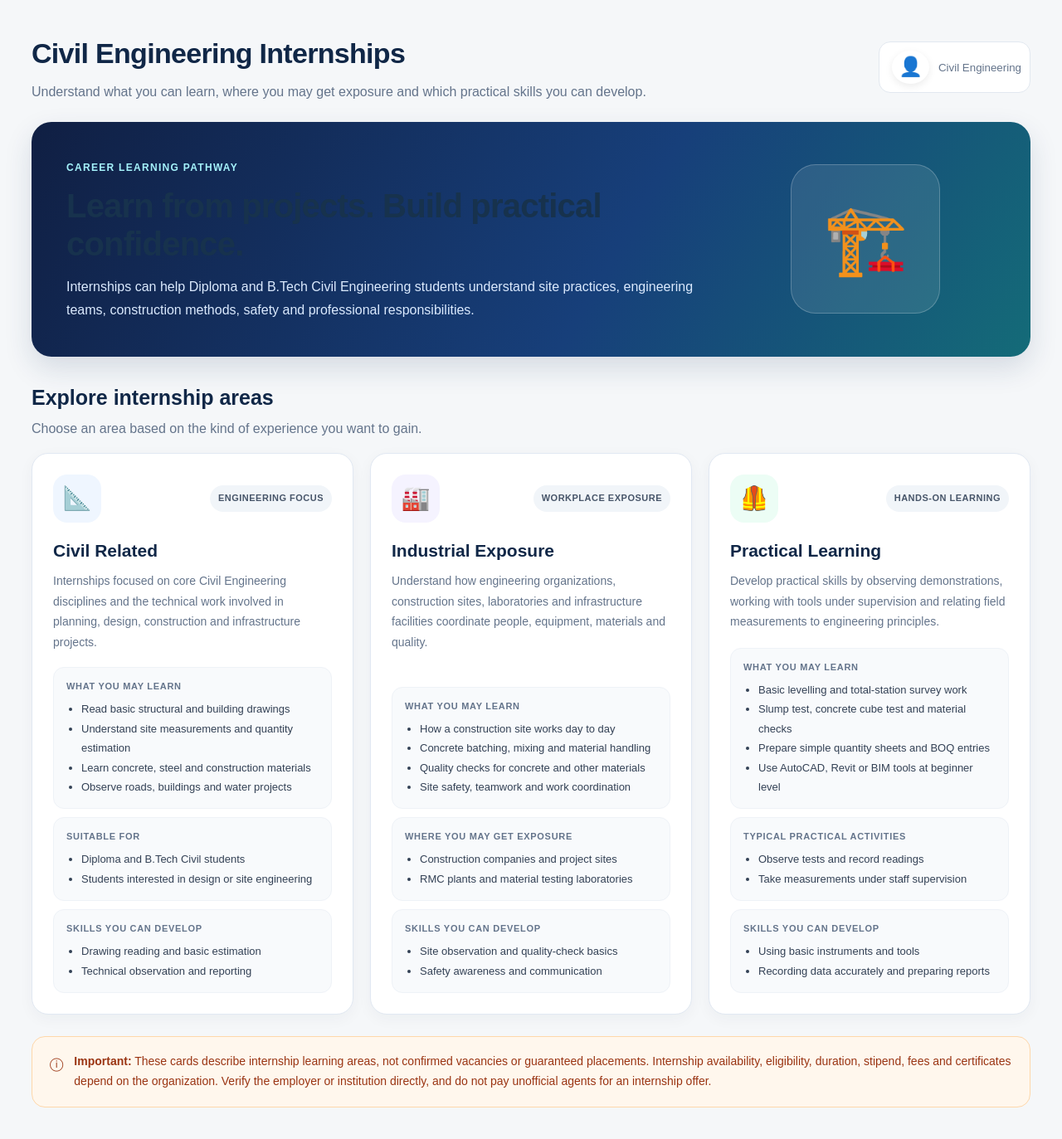
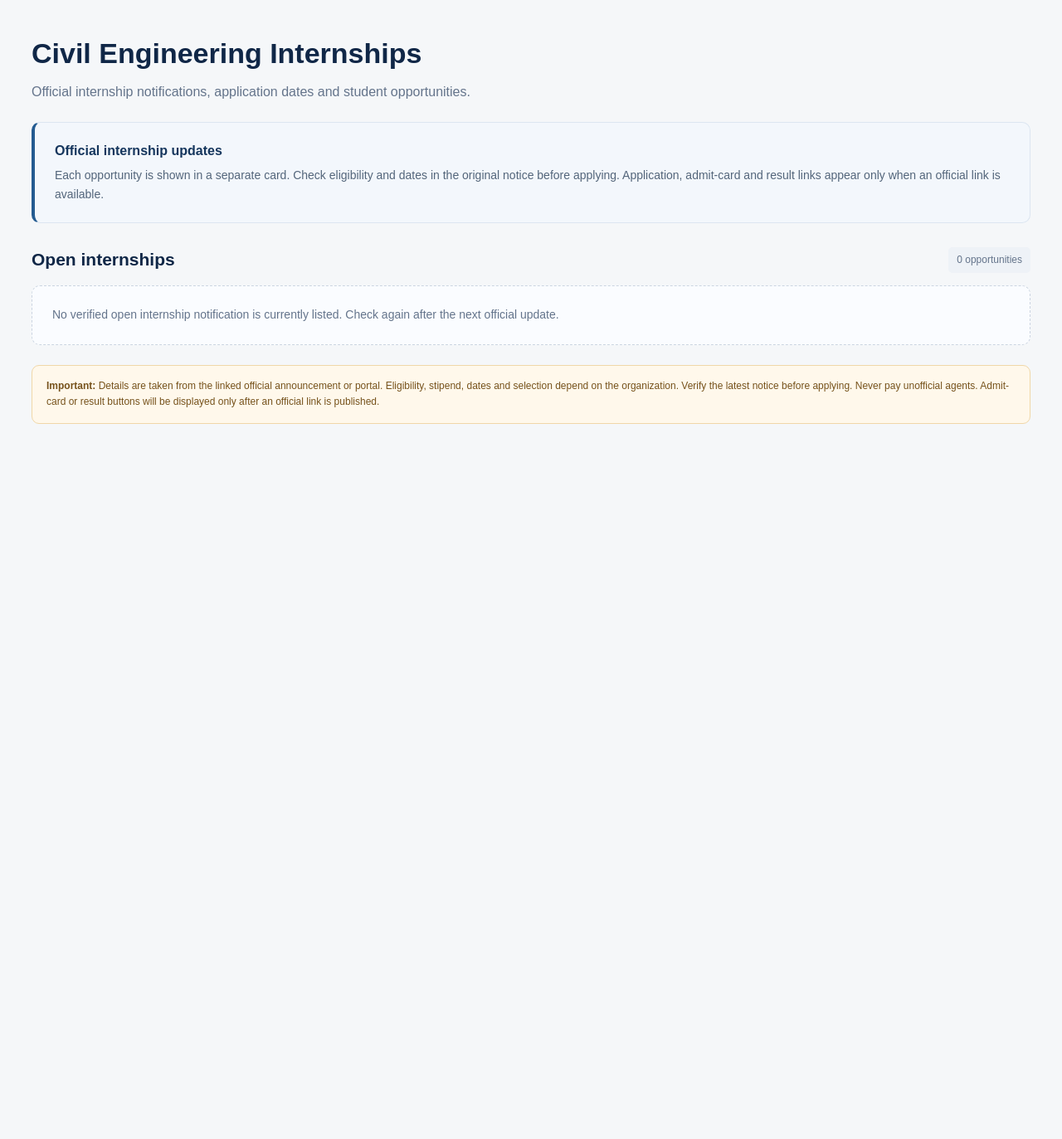
Before and after one commit to projectsairamcivilcareer-cloud/CIVILCAREER, a Flask app: template templates/internships.html in a window 1280 px wide. Shown: the whole page at 83% size. After the commit the page ends 511 px from the top, so only its background shows below. Run offline with Flask 3, Linux system fonts and the light colour scheme; the template is opened without the code that fills it, so the values that code supplies are empty; some libraries are stand-ins or nearby versions.

Commit message:
Replace learning pathway cards with official internship notification cards

```diff
--- a/templates/internships.html
+++ b/templates/internships.html
@@ -3,91 +3,77 @@
 <head>
 <meta charset="UTF-8">
 <meta name="viewport" content="width=device-width, initial-scale=1.0">
-<title>Internships | Civil Career</title>
-<meta name="description" content="Explore Civil Engineering internship pathways in civil-related work, industrial exposure and practical learning.">
+<title>Official Civil Engineering Internships | Civil Career</title>
+<meta name="description" content="Official internship notifications for Civil Engineering students, with eligibility, deadlines and direct application links.">
 <link rel="stylesheet" href="{{ url_for('static', filename='css/dashboard.css') }}?v=20260928jobspro">
 <style>
 .dashboard-main{margin:0!important;padding:clamp(16px,3vw,38px)!important;width:100%!important;max-width:none!important;min-width:0;overflow-x:hidden}
-.internship-page{width:100%;max-width:1500px;margin:0 auto;color:#172b4d}
-.internship-page *{box-sizing:border-box}
-.internship-top{display:flex;justify-content:space-between;align-items:center;gap:18px;margin:0 0 24px}
-.internship-top h1{font-size:clamp(25px,3vw,34px);letter-spacing:-.7px;margin:0 0 7px;color:#102747}
-.internship-top p{color:#64748b;line-height:1.6;margin:0}
-.internship-student{display:flex;align-items:center;gap:11px;background:#fff;border:1px solid #e2e8f0;border-radius:14px;padding:10px 15px;white-space:nowrap}
-.internship-student .student-avatar{width:40px;height:40px}
-.internship-student small{display:block;color:#64748b;margin-top:3px}
-.internship-hero{position:relative;overflow:hidden;display:grid;grid-template-columns:minmax(0,1.5fr) minmax(180px,.6fr);gap:24px;align-items:center;padding:clamp(24px,4vw,42px);border-radius:24px;background:linear-gradient(120deg,#101f43 0%,#173f7a 58%,#146b78 100%);color:#fff;box-shadow:0 14px 34px rgba(18,49,93,.14);margin-bottom:26px}
-.internship-kicker{display:inline-flex;align-items:center;gap:8px;font-size:12px;font-weight:800;letter-spacing:1.3px;text-transform:uppercase;color:#a5f3fc;margin-bottom:13px}
-.internship-hero h2{font-size:clamp(26px,3.5vw,40px);line-height:1.16;letter-spacing:-.8px;margin:0 0 14px}
-.internship-hero p{font-size:16px;line-height:1.75;color:#dbeafe;margin:0;max-width:760px}
-.internship-art{justify-self:center;display:grid;place-items:center;width:clamp(120px,15vw,180px);aspect-ratio:1;border:1px solid rgba(255,255,255,.22);border-radius:30px;background:rgba(255,255,255,.1);font-size:clamp(58px,7vw,82px)}
-.internship-section-head{margin:30px 0 16px}
-.internship-section-head h2{font-size:clamp(20px,2.5vw,25px);color:#102747;margin:0 0 6px}
-.internship-section-head p{color:#64748b;line-height:1.6;margin:0}
-.internship-grid{display:grid;grid-template-columns:repeat(3,minmax(0,1fr));gap:20px}
-.internship-card{display:flex;flex-direction:column;min-width:0;padding:25px;border:1px solid #e1e8f2;border-radius:20px;background:#fff;box-shadow:0 5px 18px rgba(15,35,68,.045)}
-.internship-card-top{display:flex;align-items:center;justify-content:space-between;gap:12px;margin-bottom:20px}
-.internship-icon{display:grid;place-items:center;width:58px;height:58px;border-radius:17px;font-size:28px;background:#eff6ff}
-.internship-card:nth-child(2) .internship-icon{background:#f5f3ff}
-.internship-card:nth-child(3) .internship-icon{background:#ecfdf5}
-.internship-tag{font-size:11px;font-weight:800;letter-spacing:.5px;text-transform:uppercase;padding:7px 10px;border-radius:30px;background:#f1f5f9;color:#475569}
-.internship-card h3{font-size:21px;line-height:1.35;color:#102747;margin:0 0 10px}
-.internship-card>p{font-size:14px;line-height:1.75;color:#64748b;margin:0 0 18px}
-.internship-points{padding:14px 15px;border-radius:13px;background:#f8fafc;border:1px solid #eef2f7;margin-top:auto}
-.internship-points strong{display:block;font-size:11px;text-transform:uppercase;letter-spacing:.7px;color:#64748b;margin-bottom:7px}
-.internship-points ul{padding-left:18px;margin:0;color:#334155;font-size:13px;line-height:1.8}
-.internship-extra{margin-top:10px}
-.internship-card{gap:0}
-.internship-note{display:flex;align-items:flex-start;gap:13px;padding:18px 21px;border:1px solid #fed7aa;border-radius:16px;background:#fff7ed;color:#9a3412;line-height:1.7;margin-top:26px}
-.internship-note p{margin:0;font-size:14px}
-@media(max-width:1000px){.internship-grid{grid-template-columns:repeat(2,minmax(0,1fr))}.internship-hero{grid-template-columns:minmax(0,1fr) 130px}}
-@media(max-width:680px){.dashboard-main{padding:16px!important}.internship-top{align-items:flex-start;flex-direction:column}.internship-student{white-space:normal}.internship-hero{grid-template-columns:1fr;padding:24px;border-radius:18px}.internship-art{display:none}.internship-grid{grid-template-columns:1fr}.internship-card{padding:21px}}
-@media(prefers-reduced-motion:reduce){*{scroll-behavior:auto!important}}
+.internship-page{max-width:1450px;margin:auto;color:#172b4d}.internship-page *{box-sizing:border-box}
+.internship-head{display:flex;justify-content:space-between;align-items:center;gap:18px;margin-bottom:24px}
+.internship-head h1{font-size:clamp(25px,3vw,34px);margin:0 0 7px;color:#102747}.internship-head p{margin:0;color:#64748b;line-height:1.6}
+.internship-intro{padding:22px 24px;background:#f3f7fc;border:1px solid #dce6f1;border-left:4px solid #245b91;border-radius:10px;margin-bottom:24px}
+.internship-intro strong{display:block;color:#15365d;margin-bottom:5px}.internship-intro p{margin:0;color:#53657a;line-height:1.65;font-size:14px}
+.internship-section-title{display:flex;align-items:center;justify-content:space-between;gap:12px;margin:28px 0 14px}
+.internship-section-title h2{font-size:21px;margin:0;color:#102747}.internship-count{font-size:12px;color:#64748b;background:#eef2f7;padding:6px 10px;border-radius:5px}
+.internship-list{display:grid;grid-template-columns:repeat(2,minmax(0,1fr));gap:17px}
+.internship-card{background:#fff;border:1px solid #dce4ee;border-radius:12px;padding:21px;min-width:0;box-shadow:0 3px 12px rgba(15,35,68,.035)}
+.internship-card-head{display:flex;align-items:flex-start;justify-content:space-between;gap:12px;margin-bottom:12px}
+.internship-org{font-size:12px;font-weight:700;color:#52657b;letter-spacing:.25px;margin-bottom:6px}
+.internship-card h3{font-size:18px;line-height:1.4;color:#102747;margin:0}
+.internship-status{flex-shrink:0;font-size:11px;font-weight:800;letter-spacing:.4px;padding:6px 9px;border-radius:5px;background:#f1f5f9;color:#475569}
+.status-open{background:#e8f5ed;color:#17643a}.status-closed{background:#fceeee;color:#9b3030}.status-upcoming{background:#fff4df;color:#8a5a08}
+.internship-summary{font-size:13px;line-height:1.65;color:#53657a;margin:0 0 15px}
+.internship-facts{display:grid;grid-template-columns:repeat(2,minmax(0,1fr));gap:10px;margin:0 0 14px}
+.internship-fact{background:#f7f9fc;padding:10px 11px;border-radius:7px;min-width:0}
+.internship-fact dt{font-size:10px;text-transform:uppercase;letter-spacing:.5px;color:#718096;font-weight:800;margin-bottom:4px}
+.internship-fact dd{font-size:12px;color:#253b57;margin:0;line-height:1.5;overflow-wrap:anywhere}
+.internship-actions{display:flex;flex-wrap:wrap;gap:8px;padding-top:13px;border-top:1px solid #edf1f5}
+.internship-actions a{display:inline-flex;align-items:center;justify-content:center;text-decoration:none;font-size:12px;font-weight:700;padding:9px 12px;border-radius:6px;border:1px solid #cbd7e5;color:#23466d;background:#fff}
+.internship-actions a.primary{background:#174b7d;border-color:#174b7d;color:#fff}
+.internship-source{font-size:11px;color:#718096;margin-top:12px}
+.internship-source a{color:#315f8c;text-decoration:underline}
+.internship-empty{padding:24px;border:1px dashed #cbd5e1;border-radius:10px;color:#64748b;background:#fafcff;font-size:14px}
+.internship-disclaimer{margin-top:24px;padding:15px 17px;background:#fff8eb;border:1px solid #f0d7a8;border-radius:9px;color:#76521b;font-size:12px;line-height:1.65}
+@media(max-width:850px){.internship-list{grid-template-columns:1fr}}
+@media(max-width:600px){.dashboard-main{padding:15px!important}.internship-head{align-items:flex-start;flex-direction:column}.internship-card{padding:17px}.internship-facts{grid-template-columns:1fr 1fr}.internship-actions a{flex:1 1 42%}}
 </style>
 </head>
 <body>
-<main class="dashboard-main">
-<div class="internship-page">
-<header class="internship-top">
-<div><h1>Civil Engineering Internships</h1><p>Understand what you can learn, where you may get exposure and which practical skills you can develop.</p></div>
-<div class="internship-student"><div class="student-avatar">👤</div><div><strong>{{ student_name }}</strong><small>Civil Engineering</small></div></div>
-</header>
-<section class="internship-hero" aria-labelledby="internship-hero-title">
-<div><span class="internship-kicker">Career learning pathway</span><h2 id="internship-hero-title">Learn from projects. Build practical confidence.</h2><p>Internships can help Diploma and B.Tech Civil Engineering students understand site practices, engineering teams, construction methods, safety and professional responsibilities.</p></div>
-<div class="internship-art" aria-hidden="true">🏗️</div>
+<main class="dashboard-main"><div class="internship-page">
+<header class="internship-head"><div><h1>Civil Engineering Internships</h1><p>Official internship notifications, application dates and student opportunities.</p></div></header>
+<section class="internship-intro"><strong>Official internship updates</strong><p>Each opportunity is shown in a separate card. Check eligibility and dates in the original notice before applying. Application, admit-card and result links appear only when an official link is available.</p></section>
+{% set open_notices = notices|selectattr('status','equalto','OPEN')|list %}
+{% set upcoming_notices = notices|selectattr('status','equalto','UPCOMING')|list %}
+{% set closed_notices = notices|selectattr('status','equalto','CLOSED')|list %}
+<section>
+<div class="internship-section-title"><h2>Open internships</h2><span class="internship-count">{{ open_notices|length }} opportunities</span></div>
+{% if open_notices %}<div class="internship-list">
+{% for item in open_notices %}
+<article class="internship-card">
+<div class="internship-card-head"><div><div class="internship-org">{{ item.organization }}</div><h3>{{ item.title }}</h3></div><span class="internship-status status-open">OPEN</span></div>
+<p class="internship-summary">{{ item.summary }}</p>
+<dl class="internship-facts">
+<div class="internship-fact"><dt>Eligible discipline</dt><dd>{{ item.discipline or 'See official notice' }}</dd></div>
+<div class="internship-fact"><dt>Qualification</dt><dd>{{ item.qualification or 'See official notice' }}</dd></div>
+<div class="internship-fact"><dt>Location</dt><dd>{{ item.location or 'See official notice' }}</dd></div>
+<div class="internship-fact"><dt>Duration</dt><dd>{{ item.duration or 'See official notice' }}</dd></div>
+<div class="internship-fact"><dt>Stipend</dt><dd>{{ item.stipend or 'Not announced' }}</dd></div>
+<div class="internship-fact"><dt>Last date</dt><dd>{{ item.last_date|date_dmy if item.last_date else 'Not announced' }}</dd></div>
+</dl>
+<div class="internship-actions">
+{% if item.notification_url %}<a href="{{ item.notification_url }}" target="_blank" rel="noopener">Official Notification</a>{% endif %}
+{% if item.apply_url %}<a class="primary" href="{{ item.apply_url }}" target="_blank" rel="noopener">Apply Now</a>{% endif %}
+{% if item.admit_card_url %}<a href="{{ item.admit_card_url }}" target="_blank" rel="noopener">Admit Card / Hall Ticket</a>{% endif %}
+{% if item.result_url %}<a href="{{ item.result_url }}" target="_blank" rel="noopener">Result</a>{% endif %}
+{% if item.updates_url %}<a href="{{ item.updates_url }}" target="_blank" rel="noopener">Official Updates</a>{% endif %}
+</div><div class="internship-source">Source: <a href="{{ item.source_url }}" target="_blank" rel="noopener">{{ item.source_name or 'Official website' }}</a></div>
+</article>{% endfor %}</div>{% else %}<div class="internship-empty">No verified open internship notification is currently listed. Check again after the next official update.</div>{% endif %}
 </section>
-<section aria-labelledby="internship-path-title">
-<div class="internship-section-head"><h2 id="internship-path-title">Explore internship areas</h2><p>Choose an area based on the kind of experience you want to gain.</p></div>
-<div class="internship-grid">
-<article class="internship-card">
-<div class="internship-card-top"><span class="internship-icon" aria-hidden="true">📐</span><span class="internship-tag">Engineering focus</span></div>
-<h3>Civil Related</h3>
-<p>Internships focused on core Civil Engineering disciplines and the technical work involved in planning, design, construction and infrastructure projects.</p>
-<div class="internship-points"><strong>What you may learn</strong><ul><li>Read basic structural and building drawings</li><li>Understand site measurements and quantity estimation</li><li>Learn concrete, steel and construction materials</li><li>Observe roads, buildings and water projects</li></ul></div>
-<div class="internship-points internship-extra"><strong>Suitable for</strong><ul><li>Diploma and B.Tech Civil students</li><li>Students interested in design or site engineering</li></ul></div>
-<div class="internship-points internship-extra"><strong>Skills you can develop</strong><ul><li>Drawing reading and basic estimation</li><li>Technical observation and reporting</li></ul></div>
-</article>
-<article class="internship-card">
-<div class="internship-card-top"><span class="internship-icon" aria-hidden="true">🏭</span><span class="internship-tag">Workplace exposure</span></div>
-<h3>Industrial Exposure</h3>
-<p>Understand how engineering organizations, construction sites, laboratories and infrastructure facilities coordinate people, equipment, materials and quality.</p>
-<div class="internship-points"><strong>What you may learn</strong><ul><li>How a construction site works day to day</li><li>Concrete batching, mixing and material handling</li><li>Quality checks for concrete and other materials</li><li>Site safety, teamwork and work coordination</li></ul></div>
-<div class="internship-points internship-extra"><strong>Where you may get exposure</strong><ul><li>Construction companies and project sites</li><li>RMC plants and material testing laboratories</li></ul></div>
-<div class="internship-points internship-extra"><strong>Skills you can develop</strong><ul><li>Site observation and quality-check basics</li><li>Safety awareness and communication</li></ul></div>
-</article>
-<article class="internship-card">
-<div class="internship-card-top"><span class="internship-icon" aria-hidden="true">🦺</span><span class="internship-tag">Hands-on learning</span></div>
-<h3>Practical Learning</h3>
-<p>Develop practical skills by observing demonstrations, working with tools under supervision and relating field measurements to engineering principles.</p>
-<div class="internship-points"><strong>What you may learn</strong><ul><li>Basic levelling and total-station survey work</li><li>Slump test, concrete cube test and material checks</li><li>Prepare simple quantity sheets and BOQ entries</li><li>Use AutoCAD, Revit or BIM tools at beginner level</li></ul></div>
-<div class="internship-points internship-extra"><strong>Typical practical activities</strong><ul><li>Observe tests and record readings</li><li>Take measurements under staff supervision</li></ul></div>
-<div class="internship-points internship-extra"><strong>Skills you can develop</strong><ul><li>Using basic instruments and tools</li><li>Recording data accurately and preparing reports</li></ul></div>
-</article>
-</div>
-</section>
-<aside class="internship-note" role="note"><span aria-hidden="true">ⓘ</span><p><strong>Important:</strong> These cards describe internship learning areas, not confirmed vacancies or guaranteed placements. Internship availability, eligibility, duration, stipend, fees and certificates depend on the organization. Verify the employer or institution directly, and do not pay unofficial agents for an internship offer.</p></aside>
-</div>
-</main>
+{% if upcoming_notices %}<section><div class="internship-section-title"><h2>Upcoming internships</h2><span class="internship-count">{{ upcoming_notices|length }} opportunities</span></div><div class="internship-list">
+{% for item in upcoming_notices %}<article class="internship-card"><div class="internship-card-head"><div><div class="internship-org">{{ item.organization }}</div><h3>{{ item.title }}</h3></div><span class="internship-status status-upcoming">UPCOMING</span></div><p class="internship-summary">{{ item.summary }}</p><div class="internship-actions">{% if item.notification_url %}<a href="{{ item.notification_url }}" target="_blank" rel="noopener">Official Notification</a>{% endif %}{% if item.updates_url %}<a href="{{ item.updates_url }}" target="_blank" rel="noopener">Official Updates</a>{% endif %}</div></article>{% endfor %}</div></section>{% endif %}
+{% if closed_notices %}<section><div class="internship-section-title"><h2>Closed / Previous notifications</h2><span class="internship-count">{{ closed_notices|length }} notices</span></div><div class="internship-list">
+{% for item in closed_notices %}<article class="internship-card"><div class="internship-card-head"><div><div class="internship-org">{{ item.organization }}</div><h3>{{ item.title }}</h3></div><span class="internship-status status-closed">CLOSED</span></div><p class="internship-summary">{{ item.summary }}</p><dl class="internship-facts"><div class="internship-fact"><dt>Discipline</dt><dd>{{ item.discipline or 'See official notice' }}</dd></div><div class="internship-fact"><dt>Last date</dt><dd>{{ item.last_date|date_dmy if item.last_date else 'Not announced' }}</dd></div><div class="internship-fact"><dt>Duration</dt><dd>{{ item.duration or 'See official notice' }}</dd></div><div class="internship-fact"><dt>Stipend</dt><dd>{{ item.stipend or 'Not announced' }}</dd></div></dl><div class="internship-actions">{% if item.notification_url %}<a href="{{ item.notification_url }}" target="_blank" rel="noopener">Official Notification</a>{% endif %}{% if item.updates_url %}<a href="{{ item.updates_url }}" target="_blank" rel="noopener">Official Updates</a>{% endif %}</div><div class="internship-source">Source: <a href="{{ item.source_url }}" target="_blank" rel="noopener">{{ item.source_name or 'Official website' }}</a></div></article>{% endfor %}</div></section>{% endif %}
+<aside class="internship-disclaimer"><strong>Important:</strong> Details are taken from the linked official announcement or portal. Eligibility, stipend, dates and selection depend on the organization. Verify the latest notice before applying. Never pay unofficial agents. Admit-card or result buttons will be displayed only after an official link is published.</aside>
+</div></main>
 <script src="{{ url_for('static', filename='js/dedupe-actions.js') }}?v=20260929a" defer></script>
-</body>
-</html>
+</body></html>
```
